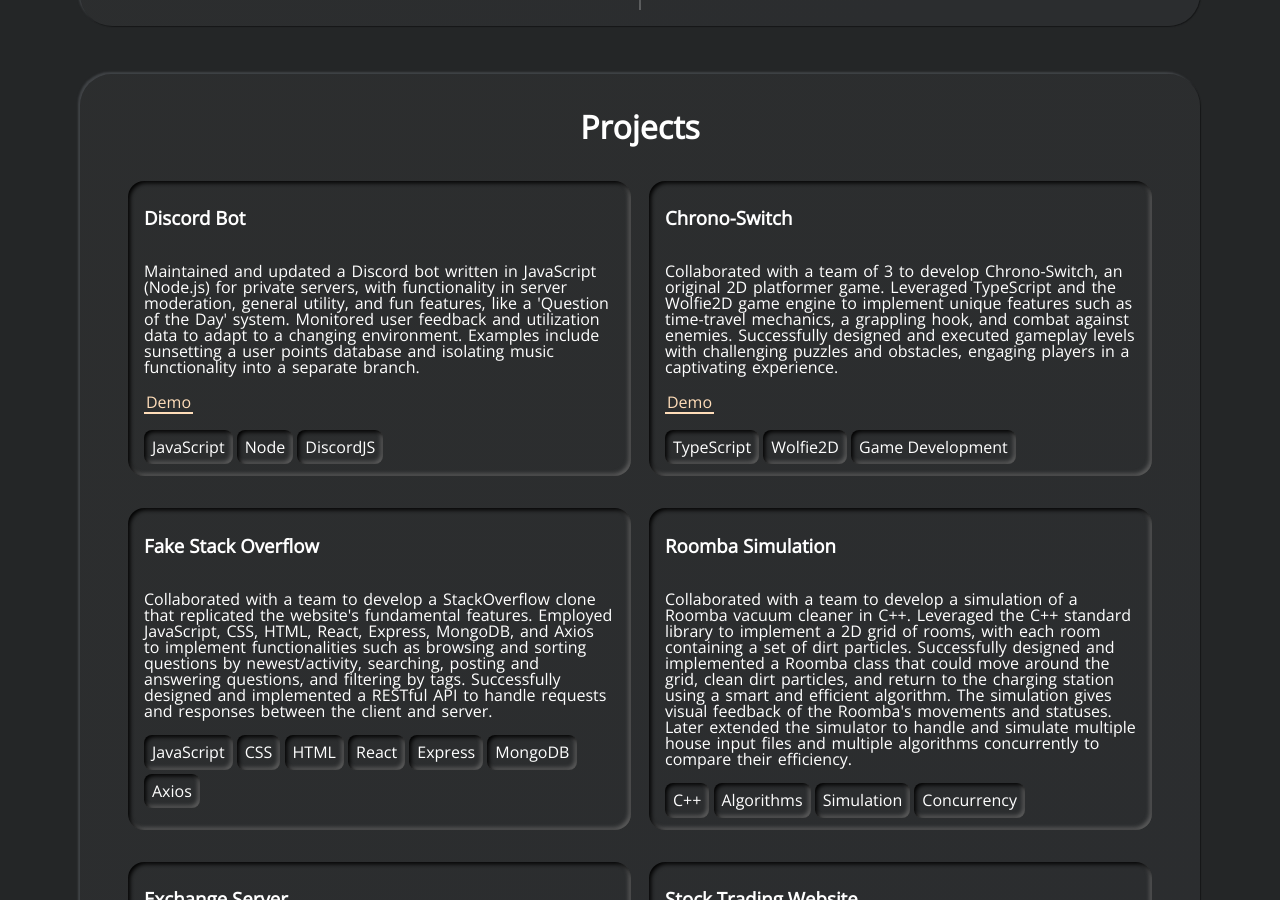
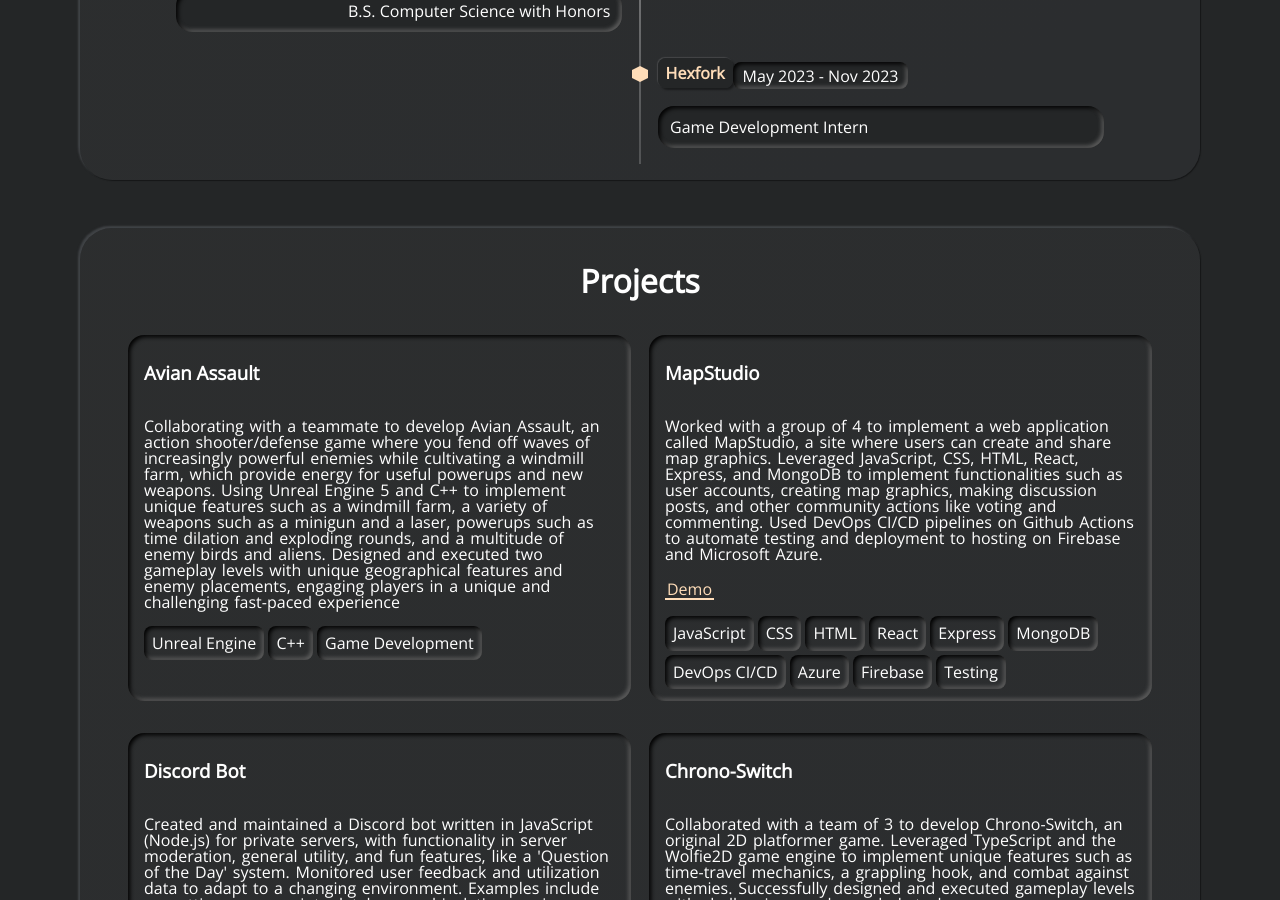
Before and after one commit to xSpoonN/xSpoonN.github.io, a Jekyll site: the page built from index.html, in a window 1280 px wide and 900 px high, scrolled down 2354 px. Built offline with Jekyll 4.4.1, drawn with Linux system fonts in a browser that asks for light colours; some of the changed text lies outside the part shown.

Commit message:
Update Website

```diff
--- a/_config.yml
+++ b/_config.yml
@@ -21,10 +21,10 @@ email: kevin.tao@stonybrook.edu
 # If you do not use one of the following websites, then leave it empty
 # > twitter_username:
 github_username: xSpoonN
-codepen_username: xSpoonN
+codepen_username:
 # dev_username: exampleUser
 linkedin_username: kevin-tao-a34034263
-twitter_username: exampleUser
+twitter_username:
 
 # ABOUT ME SECTION
 # show_aboutme_card:
@@ -34,7 +34,7 @@ show_aboutme_card: true
 # about_me_title: The will be displayed as the title in the About Me section
 about_me_title: About Me
 # about_me_description: This will be displayed under the title.
-about_me_description: I'm Kevin Tao, a highly motivated computer science student at SUNY at Stony Brook, with a focus on full stack web development, software engineering, and data science. With a 3.87 GPA, I'm a recipient of the Stony Brook Foundation Trustee Scholarship and have been accepted into the Computer Science honors program. I have strong problem-solving, analytical, and critical thinking skills and am proficient in a variety of programming languages and tools, including Java, JavaScript, C++, Git, and MySQL, among others. I've completed several impressive projects, including maintaining and enhancing a Discord bot written in JavaScript and implementing a problem solver in C that uses multiple worker processes to concurrently solve computationally intensive problems. I'm a creative, detail-oriented, and effective communicator who thrives in team-oriented environments and is passionate about technology and software development. In my spare time, I love to expand my knowledge of computer science and work on personal coding projects. You can find some of my projects on my <a class="highlight-link" href="https://github.com/xSpoonN" target="_blank" rel="noreferrer">GitHub page</a>.
+about_me_description: I'm Kevin Tao, a highly motivated computer science student at SUNY at Stony Brook, with a focus on full stack web development, software engineering, and game programming. With a 3.86 GPA, I'm a recipient of the Stony Brook Foundation Trustee Scholarship and have been accepted into the Computer Science honors program. I have strong problem-solving, analytical, and critical thinking skills and am proficient in a variety of programming languages and tools, including Java, JavaScript, C++, Git, and MySQL, among many others. I've completed several projects, including creating and maintaining a Discord bot written in JavaScript and implementing a website mimicing Stack Overflow, complete with functionality for user accounts, posting discussions, and commenting. I'm a creative, detail-oriented, and effective communicator who thrives in team-oriented environments and is passionate about technology and software development. In my spare time, I love to expand my knowledge of computer science and work on personal coding projects. You can find some of my projects on my <a class="highlight-link" href="https://github.com/xSpoonN" target="_blank" rel="noreferrer">GitHub page</a>.
 
 # SKILLS SECTION
 # show_skills_card:
@@ -53,7 +53,7 @@ show_timeline_card: true
 timeline_title: Education & Experience
 # cv_download_link: The link where you host your cv.
 # > e.g. you share your cv on your dropbox, then add the dropbox link here
-cv_download_link: https://www.dropbox.com/s/tzt8ji0di9r4xnd/Kevin%20Tao%20Resume.docx?dl=0
+cv_download_link: https://www.dropbox.com/scl/fi/sh5nz5yhs2i4b37ks9wqt/Kevin-Tao-Resume.pdf?rlkey=ah9q46zie7y9hu0zllx1uprpn&dl=0
 
 # PROJECTS SECTION
 # show_projects_card:
--- a/_data/projects.yml
+++ b/_data/projects.yml
@@ -13,8 +13,30 @@
 #     - tag: AngularJS
 #     - tag: Node
 
+- name: Avian Assault
+  descr: "Collaborating with a teammate to develop Avian Assault, an action shooter/defense game where you fend off waves of increasingly powerful enemies while cultivating a windmill farm, which provide energy for useful powerups and new weapons. Using Unreal Engine 5 and C++ to implement unique features such as a windmill farm, a variety of weapons such as a minigun and a laser, powerups such as time dilation and exploding rounds, and a multitude of enemy birds and aliens. Designed and executed two gameplay levels with unique geographical features and enemy placements, engaging players in a unique and challenging fast-paced experience"
+  tags:
+    - tag: Unreal Engine
+    - tag: C++
+    - tag: Game Development
+
+- name: MapStudio
+  descr: "Worked with a group of 4 to implement a web application called MapStudio, a site where users can create and share map graphics. Leveraged JavaScript, CSS, HTML, React, Express, and MongoDB to implement functionalities such as user accounts, creating map graphics, making discussion posts, and other community actions like voting and commenting. Used DevOps CI/CD pipelines on Github Actions to automate testing and deployment to hosting on Firebase and Microsoft Azure."
+  demo: https://mapstudio-cse416.web.app/
+  tags:
+    - tag: JavaScript
+    - tag: CSS
+    - tag: HTML
+    - tag: React
+    - tag: Express
+    - tag: MongoDB
+    - tag: DevOps CI/CD
+    - tag: Azure
+    - tag: Firebase
+    - tag: Testing
+
 - name: Discord Bot
-  descr: "Maintained and updated a Discord bot written in JavaScript (Node.js) for private servers, with functionality in server moderation, general utility, and fun features, like a 'Question of the Day' system. Monitored user feedback and utilization data to adapt to a changing environment. Examples include sunsetting a user points database and isolating music functionality into a separate branch."
+  descr: "Created and maintained a Discord bot written in JavaScript (Node.js) for private servers, with functionality in server moderation, general utility, and fun features, like a 'Question of the Day' system. Monitored user feedback and utilization data to adapt to a changing environment. Examples include sunsetting a user points database and isolating music functionality into a separate branch."
   demo: https://discord.com/api/oauth2/authorize?client_id=426857425157619712&permissions=1556606039&scope=bot
   tags:
     - tag: JavaScript
@@ -22,7 +44,7 @@
     - tag: DiscordJS
 
 - name: Chrono-Switch
-  descr: "Collaborated with a team of 3 to develop Chrono-Switch, an original 2D platformer game. Leveraged TypeScript and the Wolfie2D game engine to implement unique features such as time-travel mechanics, a grappling hook, and combat against enemies. Successfully designed and executed gameplay levels with challenging puzzles and obstacles, engaging players in a captivating experience."
+  descr: "Collaborated with a team of 3 to develop Chrono-Switch, an original 2D platformer game. Leveraged TypeScript and the Wolfie2D game engine to implement unique features such as time-travel mechanics, a grappling hook, and combat against enemies. Successfully designed and executed gameplay levels with challenging puzzles and obstacles."
   demo: https://chrono-switch.web.app/benchmark2/dist/index.html
   tags:
     - tag: TypeScript
@@ -31,7 +53,7 @@
 
 - name: Fake Stack Overflow
   descr: "Collaborated with a team to develop a StackOverflow clone that replicated the website's fundamental features. Employed JavaScript, CSS, HTML, React, Express, MongoDB, and Axios to implement functionalities such as browsing and sorting questions by newest/activity, searching, posting and answering questions, and filtering by tags. Successfully designed and implemented a RESTful API to handle requests and responses between the client and server."
-
+  demo: https://github.com/xSpoonN/cse316-finalproject
   tags:
     - tag: JavaScript
     - tag: CSS
@@ -43,6 +65,7 @@
 
 - name: Roomba Simulation
   descr: "Collaborated with a team to develop a simulation of a Roomba vacuum cleaner in C++. Leveraged the C++ standard library to implement a 2D grid of rooms, with each room containing a set of dirt particles. Successfully designed and implemented a Roomba class that could move around the grid, clean dirt particles, and return to the charging station using a smart and efficient algorithm. The simulation gives visual feedback of the Roomba's movements and statuses. Later extended the simulator to handle and simulate multiple house input files and multiple algorithms concurrently to compare their efficiency."
+  demo: https://github.com/xSpoonN/cse390-hw3
   tags:
     - tag: C++
     - tag: Algorithms
@@ -59,21 +82,8 @@
 
 - name: Stock Trading Website
   descr: "Collaborated with a team to develop a stock trading website in Java. Leveraged Java Servlets and JSP to implement functionalities such as browsing and sorting stocks by price, searching, buying and selling stocks, and filtering by industries. Wrote the relevant SQL queries to interact with the MySQL database and designed the database schema to store and manage user and stock information."
+  demo: https://github.com/xSpoonN/cse305-fall-2022-project
   tags:
     - tag: Java
     - tag: MySQL
     - tag: JSP
-
-- name: Press Release
-  descr: "Researched and wrote a press release for a recent world archaeological discovery, the discovery of the oldest known flush toilet in Ancient China."
-  tags:
-    - tag: Press Release
-    - tag: Research
-    - tag: Writing
-
-- name: User Instructions
-  descr: "Researched and wrote user instructions for setting up Visual Studio for C++ development on Windows 10, including how to setup the project, how to compile the project, and how to run it."
-  tags:
-    - tag: User Instructions
-    - tag: Research
-    - tag: Writing
--- a/_data/skills-frameworks.yml
+++ b/_data/skills-frameworks.yml
@@ -17,11 +17,5 @@
 - name: Express
   weight: 4
 
-- name: Django
-  weight: 1
-
-- name: Rails
-  weight: 1
-
 - name: DiscordJS
   weight: 3
--- a/_data/skills-languages.yml
+++ b/_data/skills-languages.yml
@@ -26,6 +26,9 @@
 - name: C/C++
   weight: 4
 
+- name: C#
+  weight: 3
+
 - name: Ruby
   weight: 1
 
--- a/_data/timeline.yml
+++ b/_data/timeline.yml
@@ -22,3 +22,9 @@
   date: 2020 - Current
   subtitle: B.S. Computer Science with Honors
   timeline-side: left
+
+- title: Hexfork
+  title-url: https://uk.linkedin.com/company/hexfork
+  date: May 2023 - Nov 2023
+  subtitle: Game Development Intern
+  timeline-side: right
```
Also changed, not shown: _data/skills-tools.yml (+21 -3 lines).
